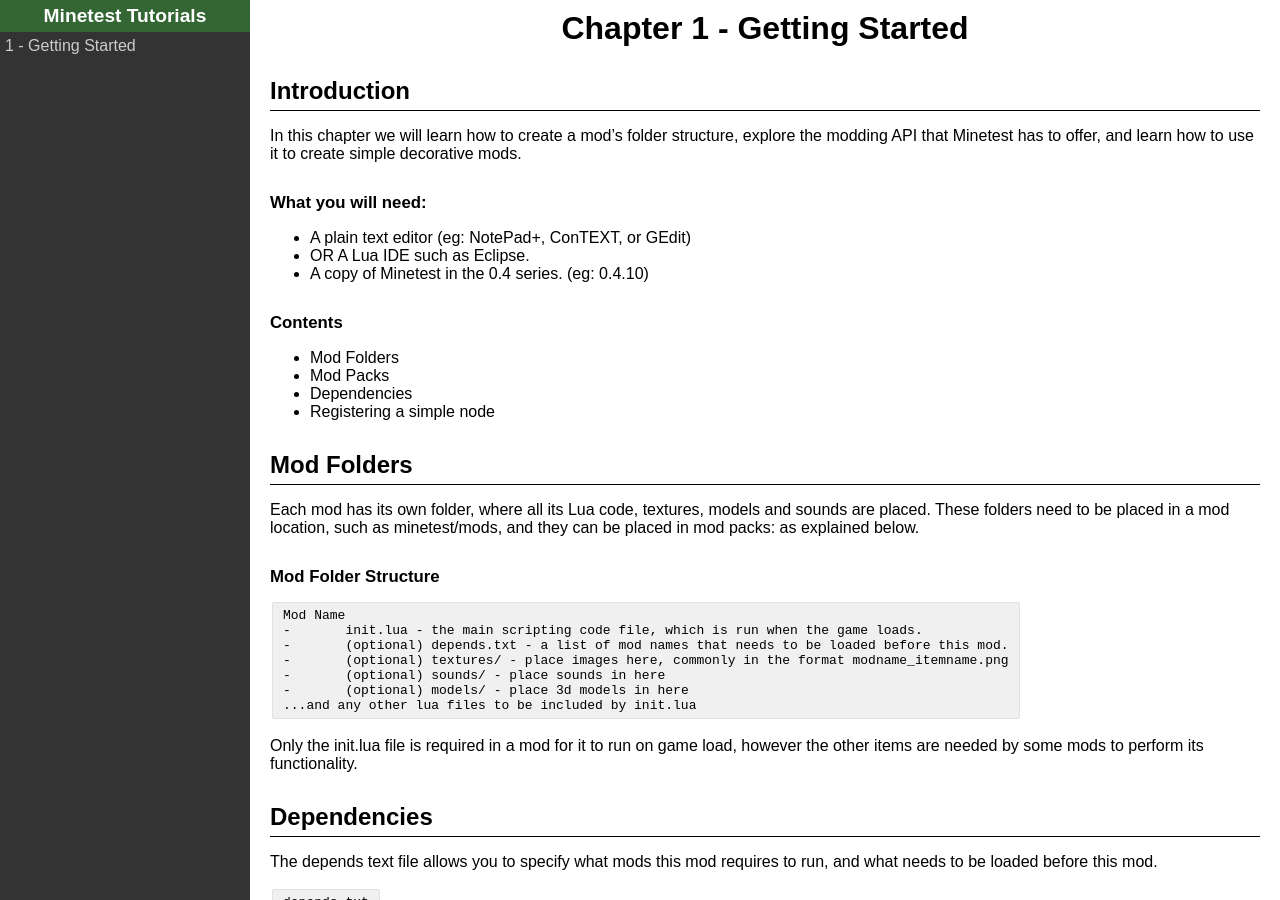
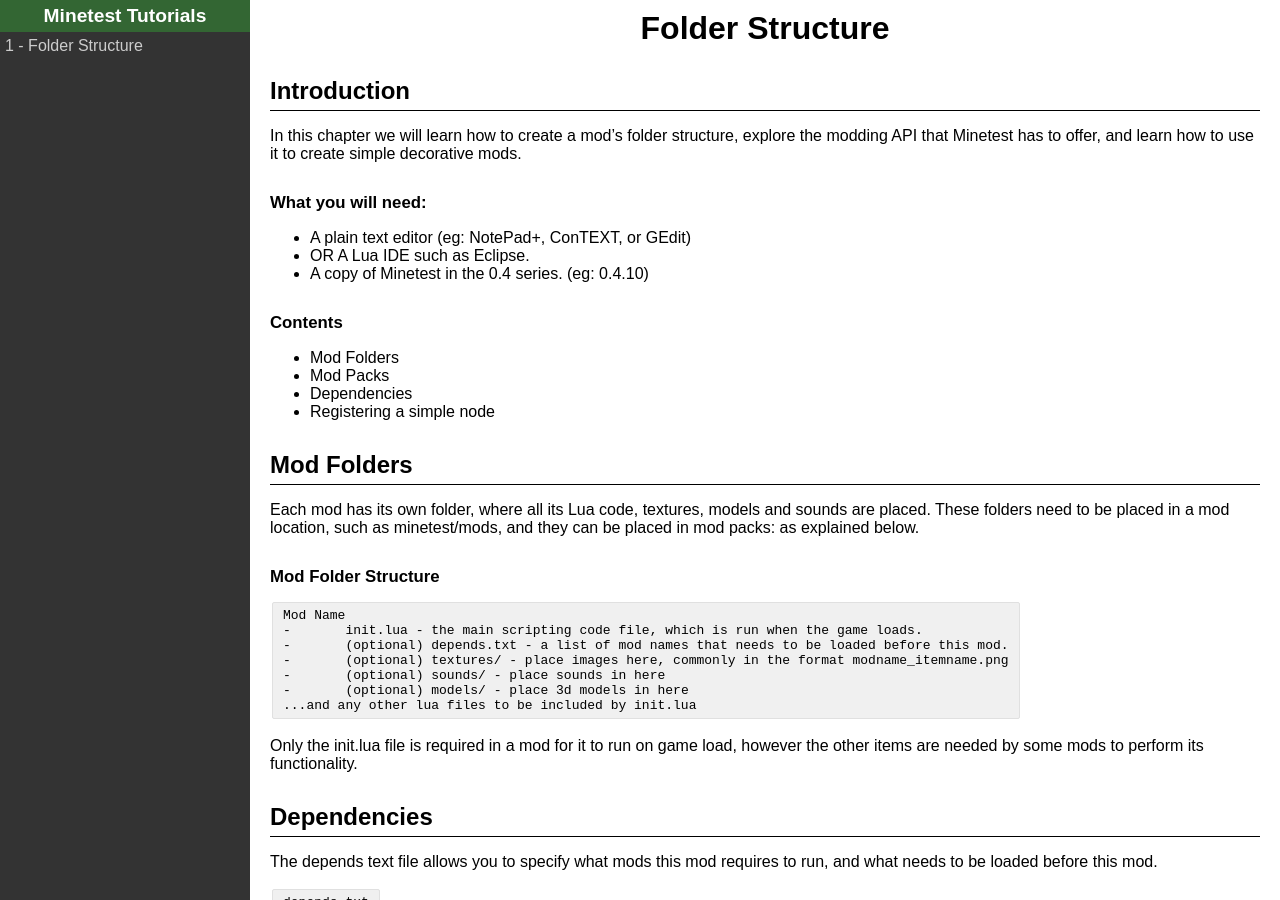
Before and after one commit to rubenwardy/minetest_modding_book, a Jekyll site: the page built from chapters/folders.md, in a window 1280 px wide and 900 px high. Built offline with Jekyll 4.4.1, drawn with Linux system fonts in a browser that asks for light colours.

Commit message:
Move stuff around

```diff
--- a/_includes/header.html
+++ b/_includes/header.html
@@ -9,7 +9,7 @@
 	<body>
 		<ul id="navbar">
 			<li><a href="{{ site.url }}/" class="title">Minetest Tutorials</a></li>
-			<li><a href="{{ site.url }}/started">1 - Getting Started</a></li>
+			<li><a href="{{ site.url }}/folders">1 - Folder Structure</a></li>
 		</ul>
 		<div id="page">
 			<h1>{{ page.title }}</h1>
--- a/chapters/chapter1_started.md
+++ b/chapters/folders.md
@@ -1,7 +1,7 @@
 ---
-title: Chapter 1 - Getting Started
+title: Folder Structure
 layout: default
-permalink: started/index.html
+permalink: folders/index.html
 ---
 
 Introduction
```
